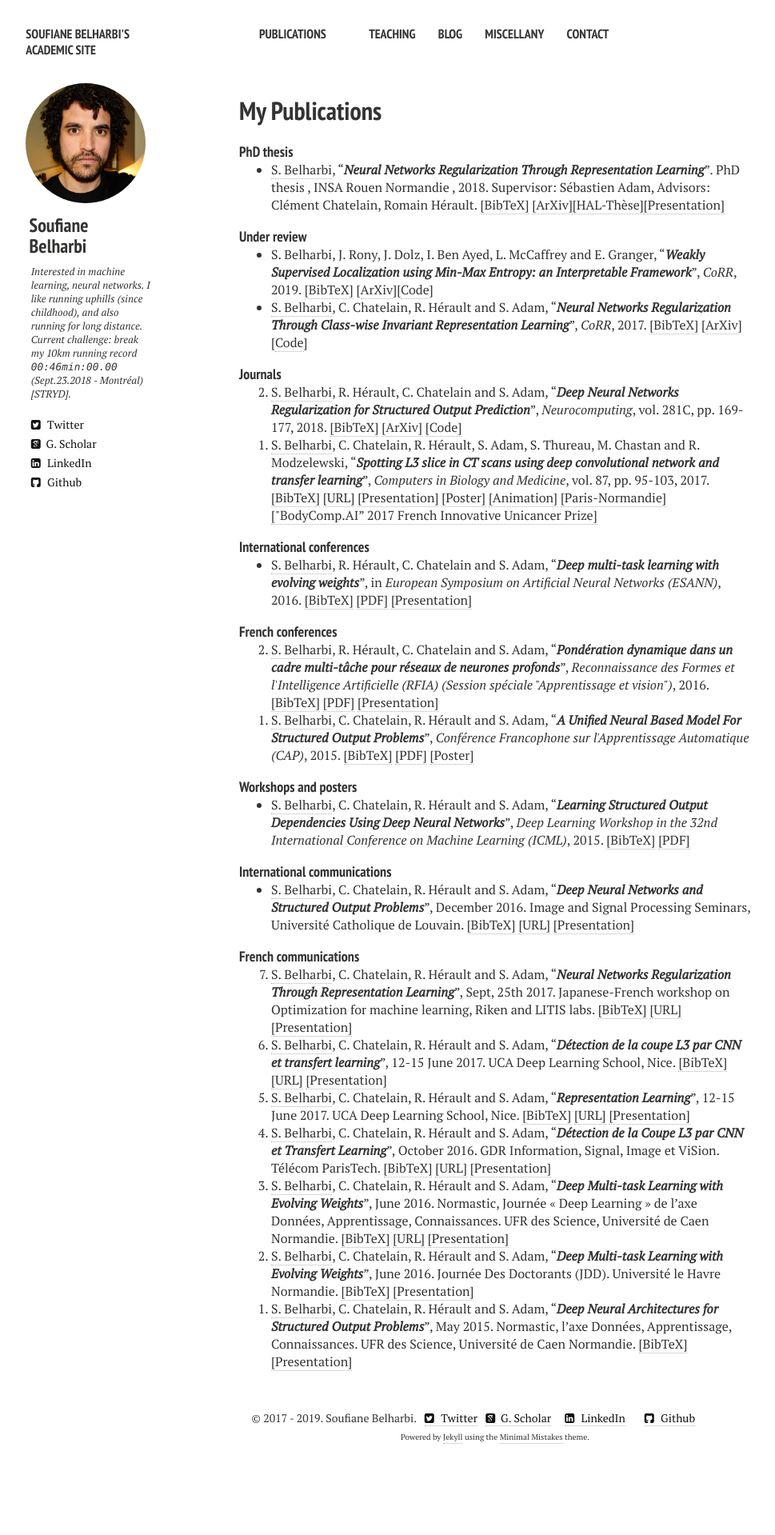
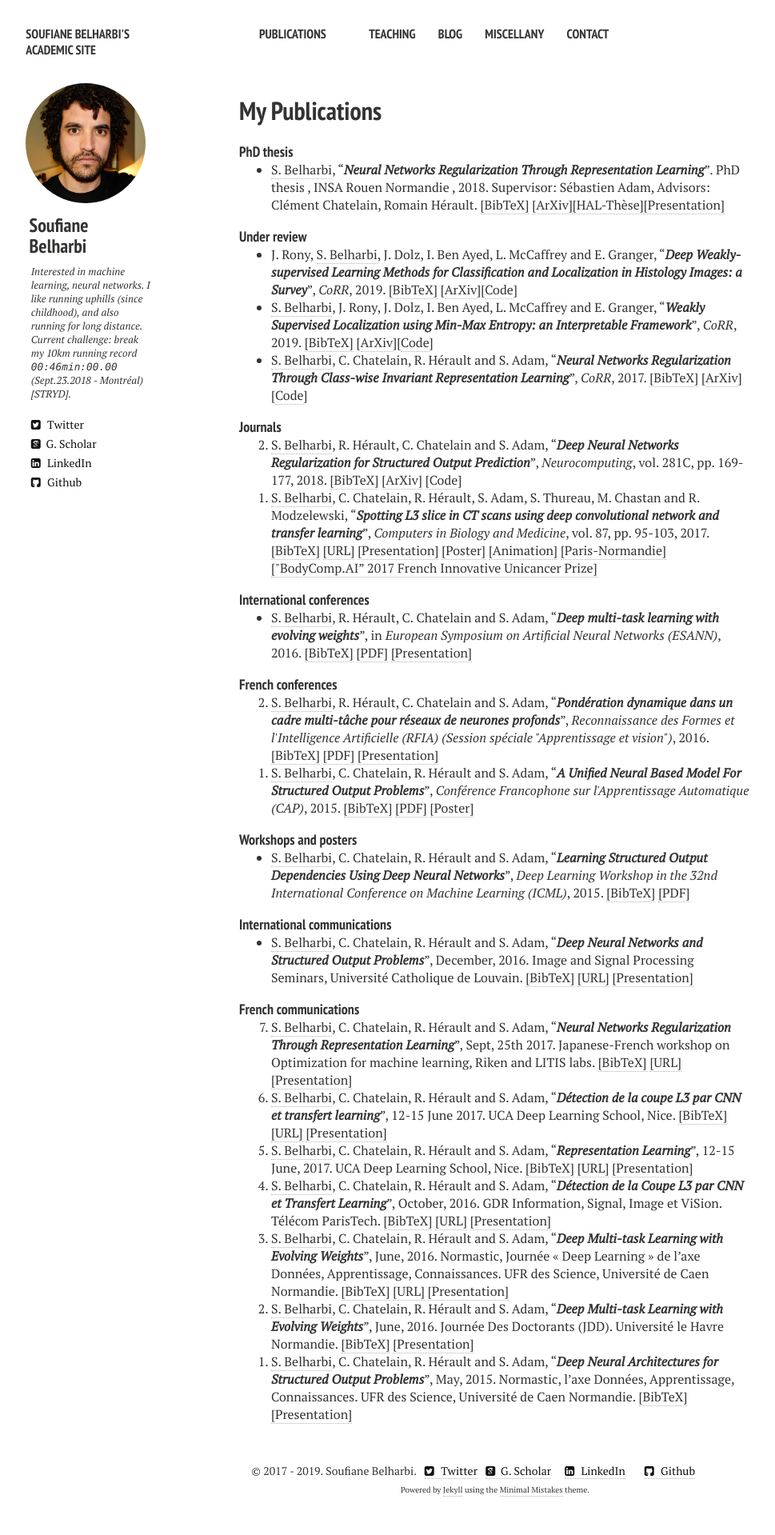
Before and after one commit to sbelharbi/sbelharbi.github.io, a Jekyll site: the page built from publications.md, in a window 1280 px wide. Shown: the whole page at 80% size, without its empty margins (21-990 px from the left). Built offline with Jekyll 4.4.1, drawn with Linux system fonts in a browser that asks for light colours; nearby versions of some CDN libraries; before the commit the page ends 1853 px from its top, so only the background shows below that.

Commit message:
new preprint. surv.histo

```diff
--- a/_layouts/publications.html
+++ b/_layouts/publications.html
@@ -112,9 +112,29 @@ Supervisor: Sébastien Adam, Advisors: Clément Chatelain, Romain Hérault.
 <h4 style="margin-bottom:0px;padding-top:10px; margin-top:-10px;">Under review</h4>
 <!-- Generated from JabRef by PubList by Truong Nghiem at 07:34 on 2017.10.20. -->
 <ul class="biblist" style="margin-top:-2px;">
+	<!-- Item: rony2019weak-loc-histo-survey -->
+	<li >
+	J. Rony, <span class="authorme">S. Belharbi</span>, J. Dolz, I. Ben Ayed, L. McCaffrey and E. Granger,
+	&ldquo;<b><em>Deep Weakly-supervised Learning Methods for Classification and Localization in Histology Images: a Survey</em></b>&rdquo;,
+	<i>CoRR</i>, 2019.
+	<a href="javascript:toggleBibtex('rony2019weak-loc-histo-survey')">[BibTeX]</a>
+	[<a href="https://arxiv.org/abs/1909.03354">ArXiv</a>][<a href="https://github.com/jeromerony/survey_wsl_histology">Code</a>]
+
+	<div id="bib_rony2019weak-loc-histo-survey" class="bibtex noshow">
+	<pre>
+	@article{rony2019weak-loc-histo-survey,
+	  author = {Rony, J. and Belharbi, S. and Dolz, J. and Ben Ayed, I. and McCaffrey, L. and Granger, E.},
+	  title = {Deep weakly-supervised learning methods for classification and localization in histology images: a survey},
+	  journal = {CoRR},
+	  volume = {abs/1909.03354},
+	  year = {2019}
+	}
+	</pre>
+	</div>
+	</li>
 	<!-- Item: belharbi2019wsolentropy -->
 <li >
-S. Belharbi, J. Rony, J. Dolz, I. Ben Ayed, L. McCaffrey and E. Granger,
+<span class="authorme">S. Belharbi</span>, J. Rony, J. Dolz, I. Ben Ayed, L. McCaffrey and E. Granger,
 &ldquo;<b><em>Weakly Supervised Localization using Min-Max Entropy: an Interpretable Framework</em></b>&rdquo;,
 <i>CoRR</i>, 2019.
 <a href="javascript:toggleBibtex('belharbi2019wsolentropy')">[BibTeX]</a>
@@ -164,12 +184,7 @@ S. Belharbi, J. Rony, J. Dolz, I. Ben Ayed, L. McCaffrey and E. Granger,
 <span class="authorme">S. Belharbi</span>, R. Hérault, C. Chatelain and S. Adam,
 &ldquo;<b><em>Deep Neural Networks Regularization for Structured Output Prediction</em></b>&rdquo;,
 <i>Neurocomputing</i>,
-vol. 281C,
-
-pp. 169-177,
-
-2018.
-
+vol. 281C, pp. 169-177, 2018.
 
 <a href="javascript:toggleBibtex('sbelharbiarneurocomputing2017')">[BibTeX]</a>
 
@@ -193,12 +208,7 @@ pp. 169-177,
 <span class="authorme">S. Belharbi</span>, C. Chatelain, R. Hérault, S. Adam, S. Thureau, M. Chastan and R. Modzelewski,
 &ldquo;<b><em>Spotting L3 slice in CT scans using deep convolutional network and transfer learning</em></b>&rdquo;,
 <i>Computers in Biology and Medicine</i>,
-vol. 87,
-
-pp. 95-103,
-
-2017.
-
+vol. 87, pp. 95-103, 2017.
 
 <a href="javascript:toggleBibtex('sbelharbiCBM2017')">[BibTeX]</a>
 
@@ -226,13 +236,7 @@ pp. 95-103,
 	<li >
 	<span class="authorme">S. Belharbi</span>, R. Hérault, C. Chatelain and S. Adam,
 	&ldquo;<b><em>Deep multi-task learning with evolving weights</em></b>&rdquo;,
-	in <i>European Symposium on Artificial Neural Networks (ESANN)</i>,
-
-
-
-
-	2016.
-
+	in <i>European Symposium on Artificial Neural Networks (ESANN)</i>,	2016.
 
 	<a href="javascript:toggleBibtex('belharbiESANN2016')">[BibTeX]</a>
 
@@ -258,13 +262,7 @@ pp. 95-103,
 	<li >
 	<span class="authorme">S. Belharbi</span>, R. Hérault, C. Chatelain and S. Adam,
 	&ldquo;<b><em>Pondération dynamique dans un cadre multi-tâche pour réseaux de neurones profonds</em></b>&rdquo;,
-	<i>Reconnaissance des Formes et l'Intelligence Artificielle (RFIA) (Session spéciale "Apprentissage et vision")</i>,
-
-
-
-
-	2016.
-
+	<i>Reconnaissance des Formes et l'Intelligence Artificielle (RFIA) (Session spéciale "Apprentissage et vision")</i>, 2016.
 
 	<a href="javascript:toggleBibtex('sbelharbiRFIA2016')">[BibTeX]</a>
 
@@ -285,13 +283,7 @@ pp. 95-103,
 	<li >
 	<span class="authorme">S. Belharbi</span>, C. Chatelain, R. Hérault and S. Adam,
 	&ldquo;<b><em>A Unified Neural Based Model For Structured Output Problems</em></b>&rdquo;,
-	<i>Conférence Francophone sur l'Apprentissage Automatique (CAP)</i>,
-
-
-
-
-	2015.
-
+	<i>Conférence Francophone sur l'Apprentissage Automatique (CAP)</i>, 2015.
 
 	<a href="javascript:toggleBibtex('belharbiCAP2015')">[BibTeX]</a>
 
@@ -317,13 +309,7 @@ pp. 95-103,
 	<li >
 	<span class="authorme">S. Belharbi</span>, C. Chatelain, R. Hérault and S. Adam,
 	&ldquo;<b><em>Learning Structured Output Dependencies Using Deep Neural Networks</em></b>&rdquo;,
-	<i>Deep Learning Workshop in the 32nd International Conference on Machine Learning (ICML)</i>,
-
-
-
-
-	2015.
-
+	<i>Deep Learning Workshop in the 32nd International Conference on Machine Learning (ICML)</i>, 2015.
 
 	<a href="javascript:toggleBibtex('belharbiICMLWSDL2015')">[BibTeX]</a>
 
@@ -348,11 +334,7 @@ pp. 95-103,
 	<li >
 	<span class="authorme">S. Belharbi</span>, C. Chatelain, R. Hérault and S. Adam,
 	&ldquo;<b><em>Deep Neural Networks and Structured Output Problems</em></b>&rdquo;,
-
-	December
-	2016.
-	Image and Signal Processing Seminars, Université Catholique de Louvain.
-
+	December, 2016. Image and Signal Processing Seminars, Université Catholique de Louvain.
 
 	<a href="javascript:toggleBibtex('belharbiLLaneuve2016')">[BibTeX]</a>
 	<a href="http://sites.uclouvain.be/ispgroup/index.php/ISPS.ABS081216">[URL]</a>
@@ -376,12 +358,8 @@ pp. 95-103,
 	<!-- Item: sbelharbiLitisSept2017 -->
 <li >
 <span class="authorme">S. Belharbi</span>, C. Chatelain, R. Hérault and S. Adam,
-&ldquo;<b><em>Neural Networks Regularization Through Representation Learning</em></b>&rdquo;,
-
-Sept, 25th
-2017.
-Japanese-French workshop on Optimization for machine learning, Riken and LITIS labs.
-
+&ldquo;<b><em>Neural Networks Regularization Through Representation Learning</em></b>&rdquo;, Sept, 25th
+2017. Japanese-French workshop on Optimization for machine learning, Riken and LITIS labs.
 
 <a href="javascript:toggleBibtex('sbelharbiLitisSept2017')">[BibTeX]</a>
 <a href="https://www.linkedin.com/pulse/japanese-french-workshop-optimization-machine-riken-litis-belharbi">[URL]</a>
@@ -402,12 +380,8 @@ Japanese-French workshop on Optimization for machine learning, Riken and LITIS l
 <!-- Item: belharbiUCANiceDLTL2017 -->
 <li >
 <span class="authorme">S. Belharbi</span>, C. Chatelain, R. Hérault and S. Adam,
-&ldquo;<b><em>Détection de la coupe L3 par CNN et transfert learning</em></b>&rdquo;,
-
-12-15 June
-2017.
-UCA Deep Learning School, Nice.
-
+&ldquo;<b><em>Détection de la coupe L3 par CNN et transfert learning</em></b>&rdquo;, 12-15 June
+2017. UCA Deep Learning School, Nice.
 
 <a href="javascript:toggleBibtex('belharbiUCANiceDLTL2017')">[BibTeX]</a>
 <a href="http://univ-cotedazur.fr/events/deep-learning-school/2017">[URL]</a>
@@ -428,12 +402,7 @@ UCA Deep Learning School, Nice.
 <!-- Item: belharbiUCANiceDLRL2017 -->
 <li >
 <span class="authorme">S. Belharbi</span>, C. Chatelain, R. Hérault and S. Adam,
-&ldquo;<b><em>Representation Learning</em></b>&rdquo;,
-
-12-15 June
-2017.
-UCA Deep Learning School, Nice.
-
+&ldquo;<b><em>Representation Learning</em></b>&rdquo;, 12-15 June, 2017. UCA Deep Learning School, Nice.
 
 <a href="javascript:toggleBibtex('belharbiUCANiceDLRL2017')">[BibTeX]</a>
 <a href="http://univ-cotedazur.fr/events/deep-learning-school">[URL]</a>
@@ -454,12 +423,7 @@ UCA Deep Learning School, Nice.
 <!-- Item: sbelharbiGDRISIOct2016 -->
 <li >
 <span class="authorme">S. Belharbi</span>, C. Chatelain, R. Hérault and S. Adam,
-&ldquo;<b><em>Détection de la Coupe L3 par CNN et Transfert Learning</em></b>&rdquo;,
-
-October
-2016.
-GDR Information, Signal, Image et ViSion. Télécom ParisTech.
-
+&ldquo;<b><em>Détection de la Coupe L3 par CNN et Transfert Learning</em></b>&rdquo;, October, 2016. GDR Information, Signal, Image et ViSion. Télécom ParisTech.
 
 <a href="javascript:toggleBibtex('sbelharbiGDRISIOct2016')">[BibTeX]</a>
 <a href="http://gdr-isis.fr/index.php?page=reunion&idreunion=320">[URL]</a>
@@ -480,12 +444,7 @@ GDR Information, Signal, Image et ViSion. Télécom ParisTech.
 <!-- Item: sbelharbiNormasticJune2016 -->
 <li >
 <span class="authorme">S. Belharbi</span>, C. Chatelain, R. Hérault and S. Adam,
-&ldquo;<b><em>Deep Multi-task Learning with Evolving Weights</em></b>&rdquo;,
-
-June
-2016.
-Normastic, Journée « Deep Learning » de l’axe Données, Apprentissage, Connaissances. UFR des Science, Université de Caen Normandie.
-
+&ldquo;<b><em>Deep Multi-task Learning with Evolving Weights</em></b>&rdquo;, June, 2016. Normastic, Journée « Deep Learning » de l’axe Données, Apprentissage, Connaissances. UFR des Science, Université de Caen Normandie.
 
 <a href="javascript:toggleBibtex('sbelharbiNormasticJune2016')">[BibTeX]</a>
 <a href="http://www.normastic.fr/event/journee-de-laxe-donnees-apprentissage-connaissances/">[URL]</a>
@@ -506,12 +465,7 @@ Normastic, Journée « Deep Learning » de l’axe Données, Apprentissage, Conn
 <!-- Item: sbelharbiJDD2016 -->
 <li >
 <span class="authorme">S. Belharbi</span>, C. Chatelain, R. Hérault and S. Adam,
-&ldquo;<b><em>Deep Multi-task Learning with Evolving Weights</em></b>&rdquo;,
-
-June
-2016.
-Journée Des Doctorants (JDD). Université le Havre Normandie.
-
+&ldquo;<b><em>Deep Multi-task Learning with Evolving Weights</em></b>&rdquo;, June, 2016. Journée Des Doctorants (JDD). Université le Havre Normandie.
 
 <a href="javascript:toggleBibtex('sbelharbiJDD2016')">[BibTeX]</a>
 
@@ -531,12 +485,7 @@ Journée Des Doctorants (JDD). Université le Havre Normandie.
 <!-- Item: sbelharbiNormasticMay2015 -->
 <li >
 <span class="authorme">S. Belharbi</span>, C. Chatelain, R. Hérault and S. Adam,
-&ldquo;<b><em>Deep Neural Architectures for Structured Output Problems</em></b>&rdquo;,
-
-May
-2015.
-Normastic, l’axe Données, Apprentissage, Connaissances. UFR des Science, Université de Caen Normandie.
-
+&ldquo;<b><em>Deep Neural Architectures for Structured Output Problems</em></b>&rdquo;, May, 2015. Normastic, l’axe Données, Apprentissage, Connaissances. UFR des Science, Université de Caen Normandie.
 
 <a href="javascript:toggleBibtex('sbelharbiNormasticMay2015')">[BibTeX]</a>
 
```
Also changed, not shown: other parts of _layouts/publications.html (+15 -15 lines), bib/bib.bib (+8 -0 lines), bib/tmp.html (+12 -12 lines), index.md (+4 -3 lines), 1 other file.
